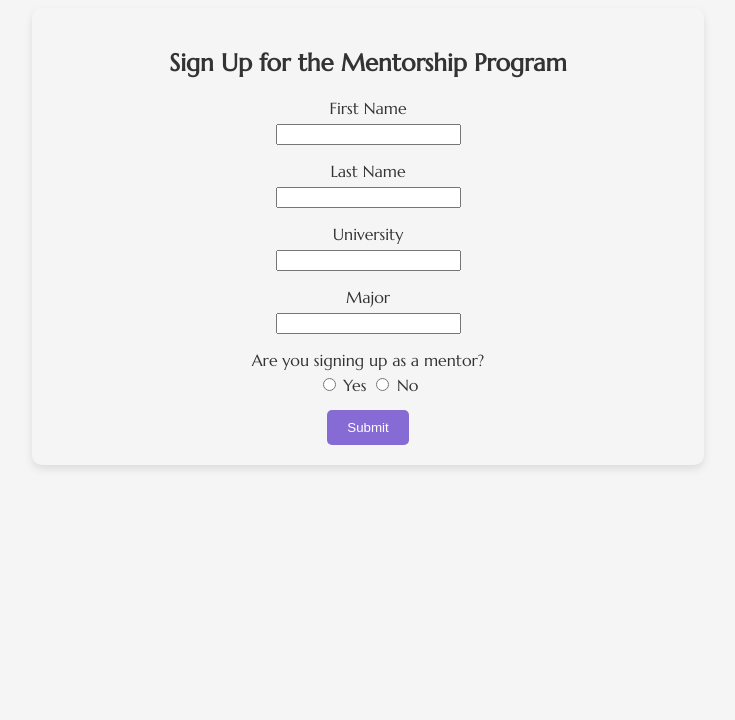
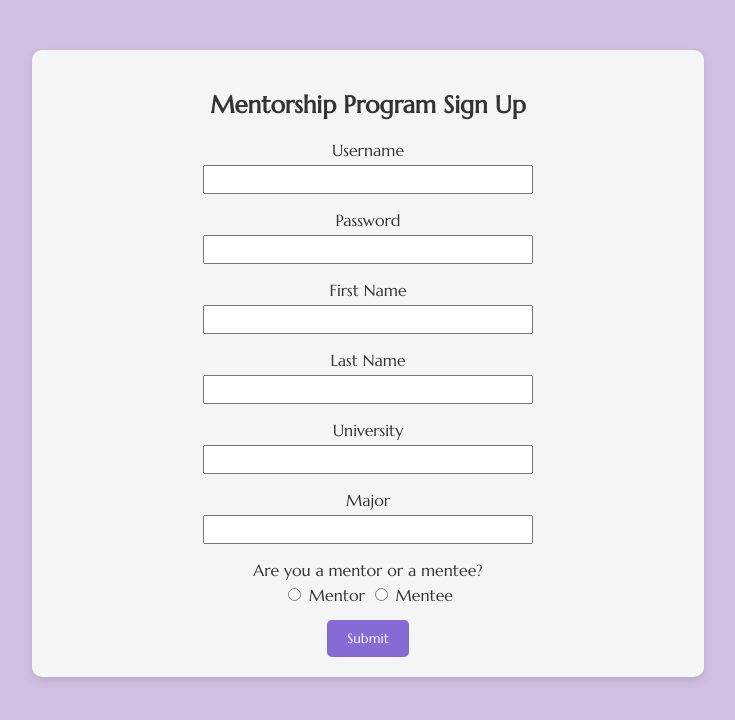
Before and after one commit to megankulshekar/HackHERS2025, a SvelteKit app in the folder my-app/: page /signup in a window 1280 px wide. Shown: the top 720 px of the page, without its empty margins (272-1007 px from the left). Built offline with nearby package versions, Linux system fonts and the light colour scheme; a web font is replaced by a local one.

Commit message:
added some functionality

```diff
--- a/my-app/src/routes/signup/+page.svelte
+++ b/my-app/src/routes/signup/+page.svelte
@@ -1,22 +1,40 @@
-<!DOCTYPE html>
-<html lang="en">
-	<head>
+<script lang="ts">
+	let username = '';
+	let password = '';
+	let firstName = '';
+	let lastName = '';
+	let university = '';
+	let major = '';
+	let isMentor = false;
+
+	function handleSubmit(event: Event) {
+		event.preventDefault();
+
+		console.log({ username, password, firstName, lastName, university, major, isMentor });
+	}
+</script>
+
+<svelte:head>
 		<title>Sign Up</title>
 		<link rel="preconnect" href="https://fonts.googleapis.com">
 		<link rel="preconnect" href="https://fonts.gstatic.com" crossorigin="anonymous">
 		<link href="https://fonts.googleapis.com/css2?family=Marcellus&family=Marcellus+SC&display=swap" rel="stylesheet">
+</svelte:head>
+
 <style>
-			body {
+	:global(body) {
 			font-family: 'Marcellus', serif;
-				background-color: #F5F5F5;
+			background-color: #d0bfe2;
 			color: #333;
 	}
+
 	p {
 		margin-bottom: 5px;
 	}
 
 	button {
 		background-color: #876BD4;
+		font-family: 'Marcellus', serif;
 		color: white;
 		padding: 10px 20px;
 		border: none;
@@ -24,21 +42,37 @@
 		margin-top: 15px;
 		cursor: pointer;
 	}
+
 	.card {
 		width: 50%;
 		margin: auto;
+		margin-top: 50px;
 		padding: 20px;
 		border-radius: 10px;
 		box-shadow: 0 4px 8px rgba(0, 0, 0, 0.1);
 		text-align: center;
+		background-color: #F5F5F5;
+	}
+
+	.textbox {
+		width: 50%;
+		padding: 5px;
 	}
 </style>
-	</head>
-	<body>
+
 <div class="card">
 	<h2>
-				Sign Up for the Mentorship Program
+		Mentorship Program Sign Up
 	</h2>
+	<form on:submit={handleSubmit}>
+		<p>
+			Username
+		</p>
+		<input class="textbox" type="text">
+		<p>
+			Password
+		</p>
+		<input class="textbox" type="text">
 		<p>
 			First Name
 		</p>
@@ -56,16 +90,15 @@
 		</p>
 		<input class="textbox" type="text">
 		<p>
-				Are you signing up as a mentor?
+			Are you a mentor or a mentee?
 		</p>
 		<input type="radio" id="yes" name="mentor" value="yes">
-			<label for="yes">Yes</label>
+		<label for="yes">Mentor</label>
 		<input type="radio" id="no" name="mentor" value="no">
-			<label for="no">No</label>
+		<label for="no">Mentee</label>
 		<br>
-			<button>
+		<button type="submit">
 			Submit
 		</button>
+	</form>
 </div>
-	</body>
-</html>
```
Lines whose indentation alone changed are shown as unchanged.
